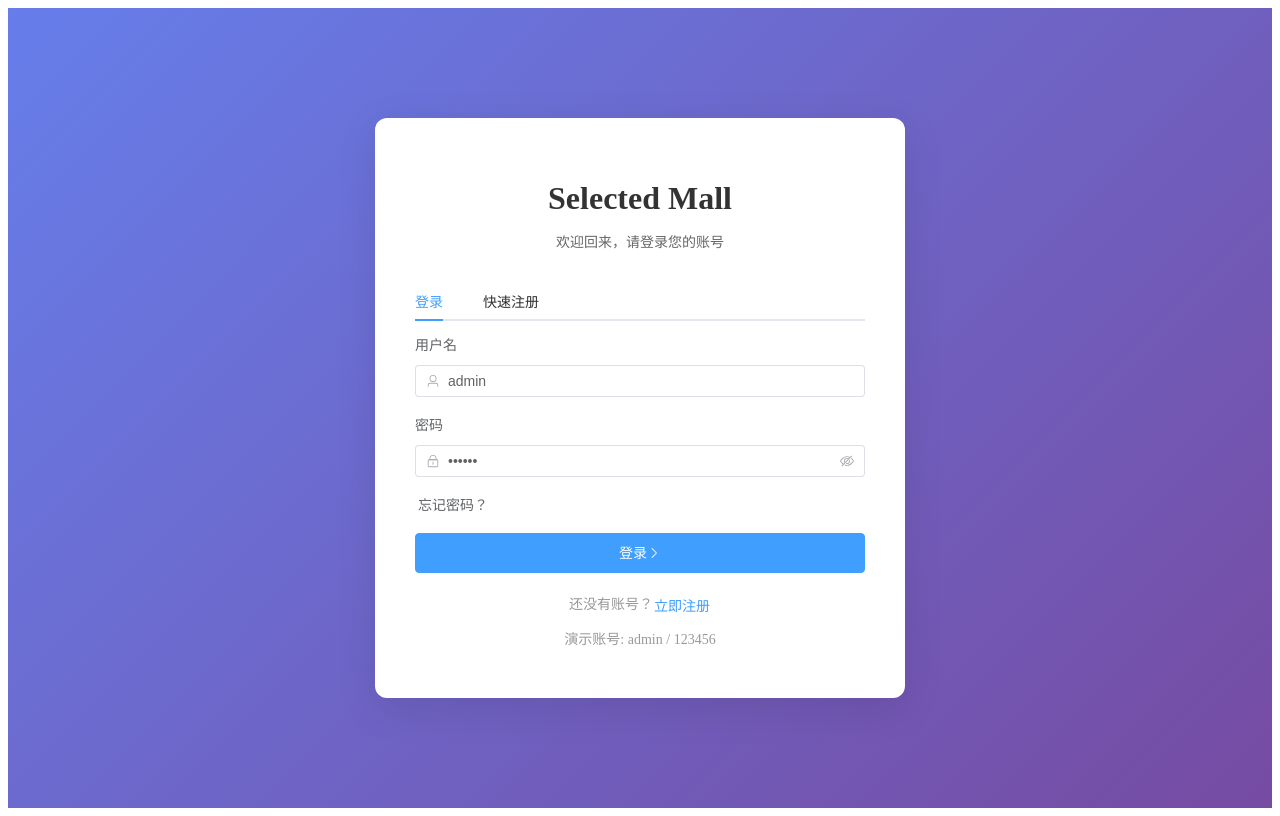
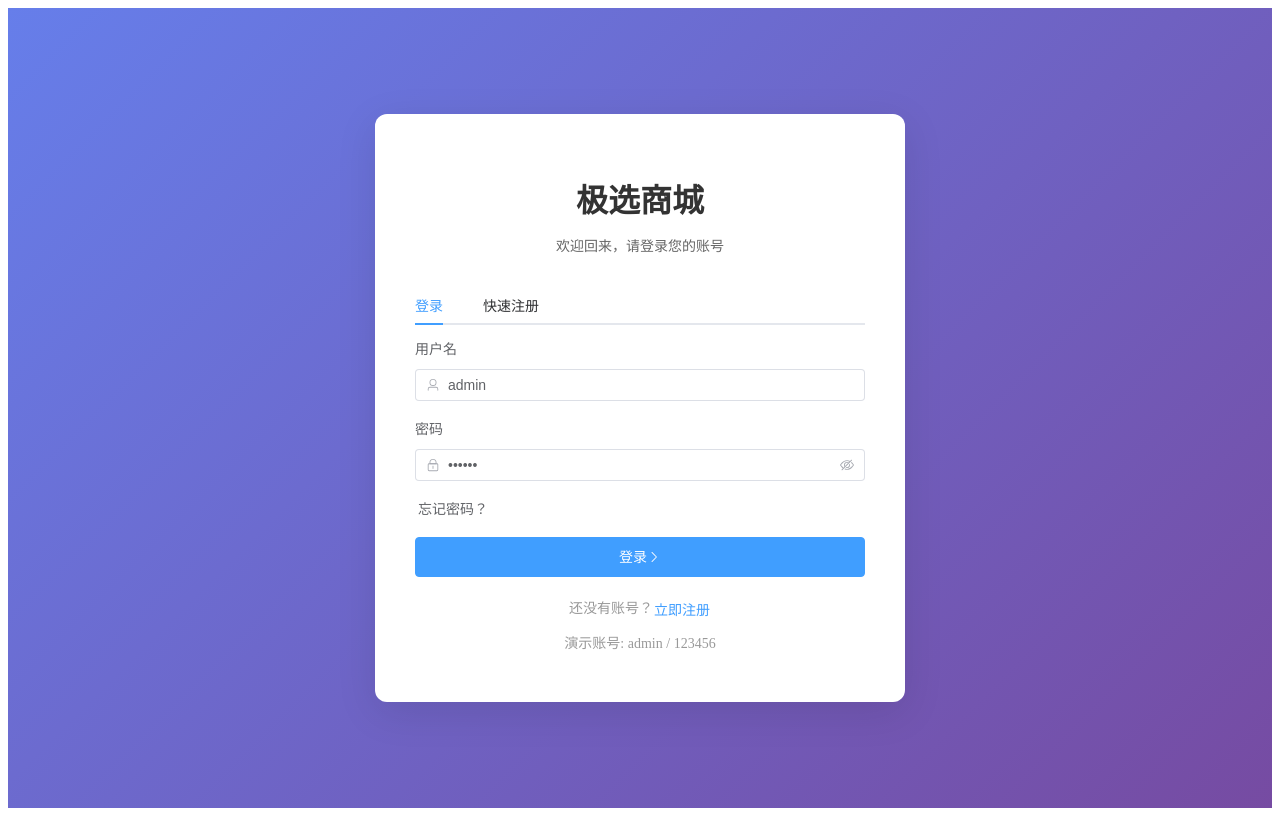
Before and after one commit to pikachuprogrammer01/selectedmall, a Vue app: page /login in a window 1280 px wide. Built offline with nearby package versions, Linux system fonts and the light colour scheme.

Commit message:
fix: 修改logo，header 以及 footer 中的 selectedMall 为极选商城

```diff
--- a/src/components/Footer/Footer.vue
+++ b/src/components/Footer/Footer.vue
@@ -19,7 +19,7 @@
       <div class="footer-section">
         <h3>关于我们</h3>
         <p>
-          Selected Mall
+          极选商城
           是一个专业的电商平台，致力于为您提供优质的商品和便捷的购物体验。
         </p>
       </div>
@@ -50,8 +50,7 @@
     </div>
     <div class="footer-bottom">
       <p>
-        © {{ currentYear }} Selected Mall. All rights reserved. 5222330417
-        毛一欣
+        © {{ currentYear }} 极选商城. All rights reserved. 5222330417 毛一欣
       </p>
     </div>
   </footer>
--- a/src/components/Header/Header.vue
+++ b/src/components/Header/Header.vue
@@ -80,7 +80,7 @@
       <div class="header-top">
         <div class="logo" @click="navigateTo('/')">
           <el-icon><HomeFilled /></el-icon>
-          <span>Selected Mall</span>
+          <span>极选商城</span>
         </div>
 
         <div class="search-bar" @click="handleSearch">
--- a/src/components/ProductCard/ProductCard.vue
+++ b/src/components/ProductCard/ProductCard.vue
@@ -47,7 +47,7 @@
     ElMessage.success(cartMessage.ADDED_TO_CART);
   };
 
-  // 👇 获取当前实例
+  // 获取当前实例
   const instance = getCurrentInstance();
 
   /**
--- a/src/store/product.js
+++ b/src/store/product.js
@@ -502,7 +502,7 @@ export const useProductStore = defineStore('products', {
       title: "盒装纸巾",
       description: "柔软纸巾，适合日常家庭使用。",
       price: 2.49,
-      categories: "食品饮料",
+      categories: "其他",
       image: "/images/41.jpg",
       stock: 400,
       specs: [
--- a/src/views/Login/Login.vue
+++ b/src/views/Login/Login.vue
@@ -154,7 +154,7 @@
   <div class="login-container">
     <div class="login-card">
       <div class="login-header">
-        <h1>Selected Mall</h1>
+        <h1>极选商城</h1>
         <p>欢迎回来，请登录您的账号</p>
       </div>
 
```
Also changed, not shown: 1 other file (tests, documents, lock files or other folders).
